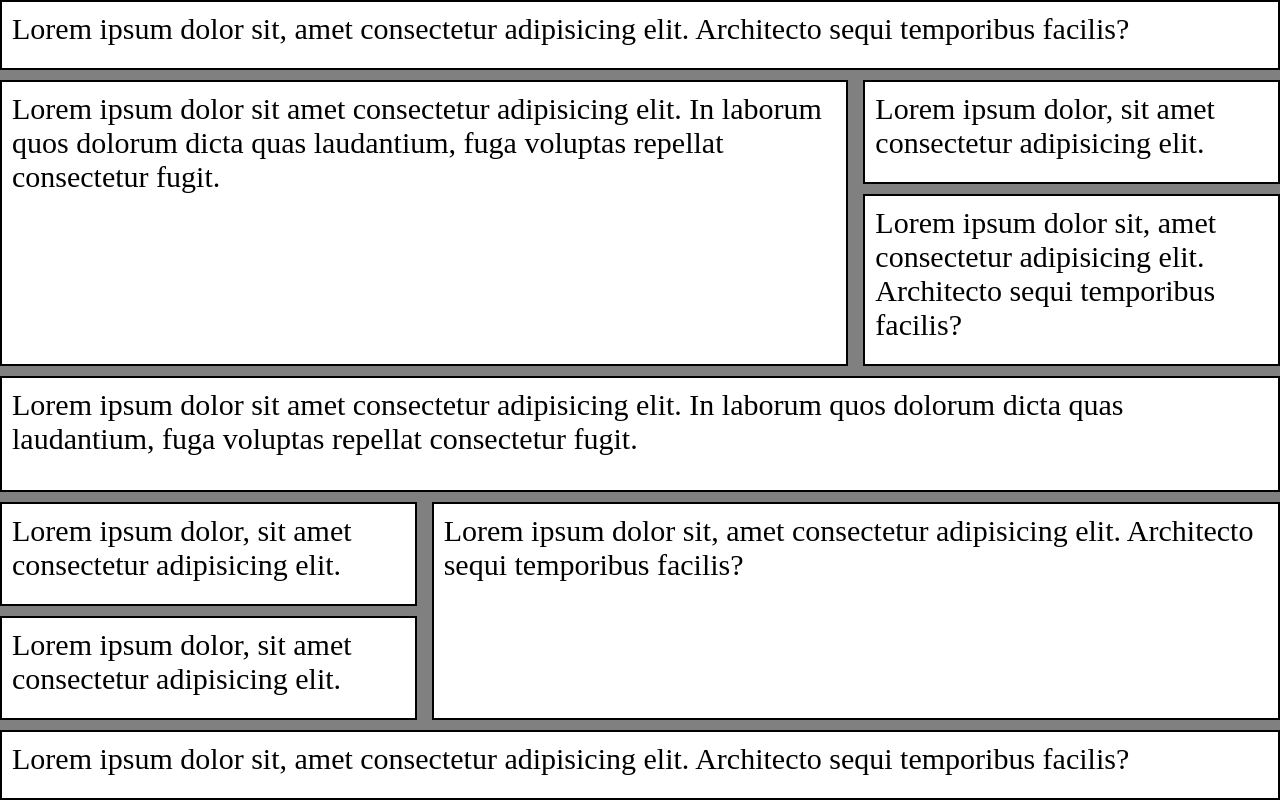
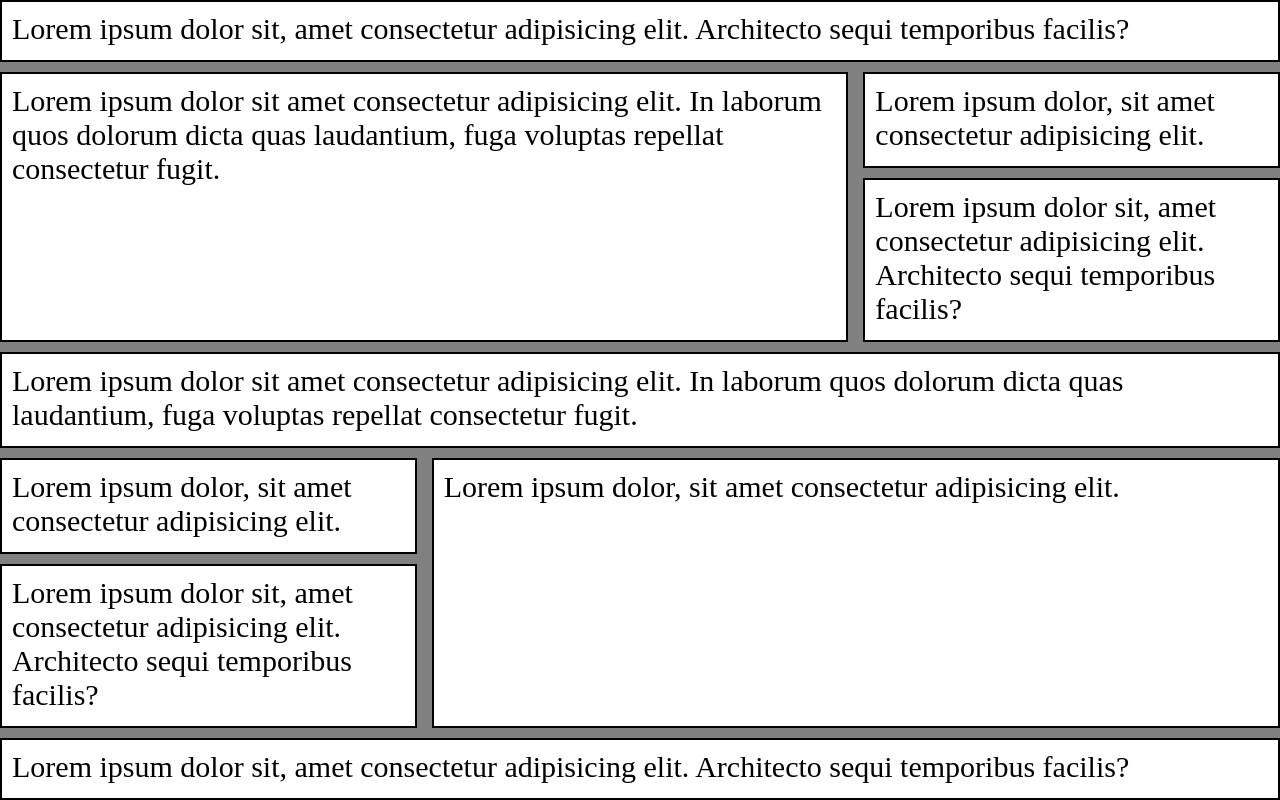
Before and after one commit to eusouoewe/Curso-Fullstack-JS, a plain HTML site: page Manipulando-Linhas-e-Colunas/index.html in a window 1280 px wide. Drawn offline with Linux system fonts and the light colour scheme.

Commit message:
Manipulando com grid-area

```diff
--- a/Manipulando-Linhas-e-Colunas/style.css
+++ b/Manipulando-Linhas-e-Colunas/style.css
@@ -9,8 +9,16 @@
     min-height: 100vh;
     display: grid;
     grid-template-columns: repeat(3, 1fr);
+    grid-auto-rows: minmax(80px auto);
     gap: 10px 15px;
-    grid-auto-rows: minmax(110px auto);
+    grid-template-areas:
+    "item1 item1 item1"
+    "item2 item2 item3"
+    "item2 item2 item4"
+    "item5 item5 item5"
+    "item6 item8 item8"
+    "item7 item8 item8"
+    "item9 item9 item9";
 }
 
 .item {
@@ -21,24 +29,21 @@
 }
 
 .item1 {
-    grid-column: 1/4;
+    grid-area: item1;
 }
 
 .item2 {
-    grid-column: 1/3;
-    grid-row: 2/4;
+    grid-area: item2;
 }
 
 .item5 {
-    grid-column: 1/4;
-    grid-row: 4/6;
+    grid-area: item5;
 }
 
-.item7 {
-    grid-column: 2/4;
-    grid-row: 6/8;
+.item8 {
+    grid-area: item8;
 }
 
 .item9 {
-    grid-column: 1/4;
+grid-area: item9;
 }
```
